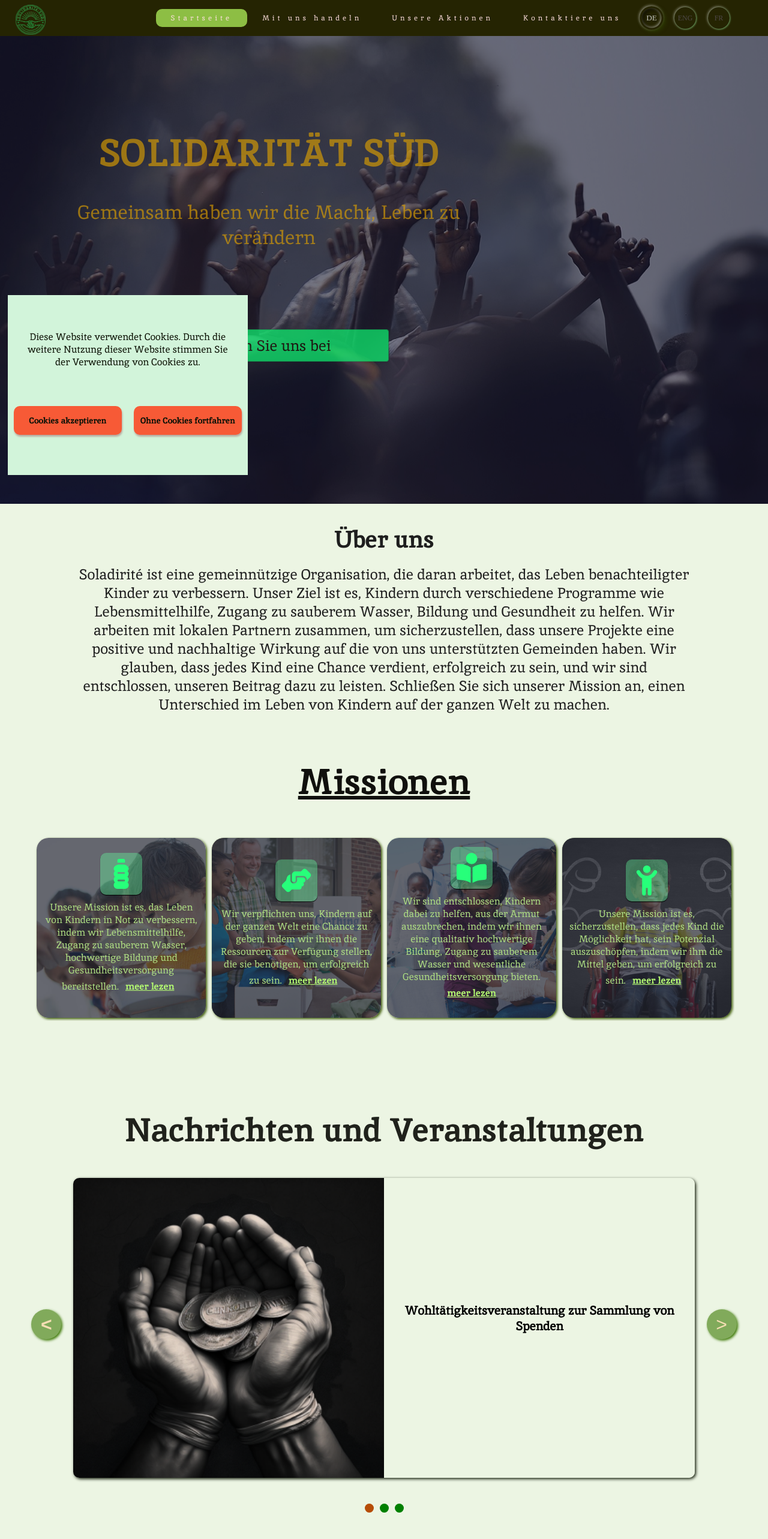
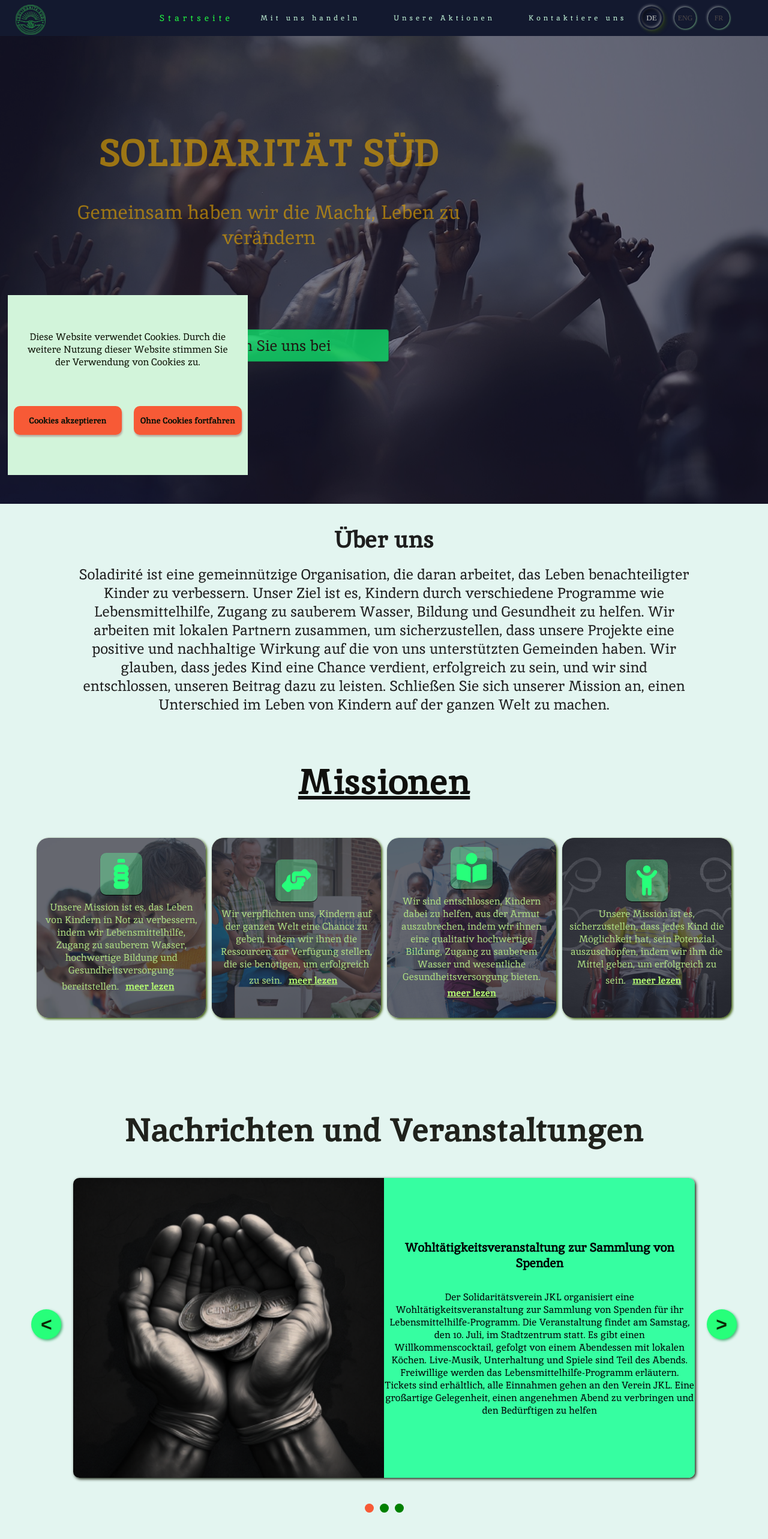
Before and after one commit to slimanej4c/sud, a Next.js app: page / in a window 1280 px wide. Shown: the top 2566 px of the page at 60% size. Built offline with nearby package versions, Linux system fonts and the light colour scheme.

Commit message:
add part89

```diff
--- a/components/accueil/Accueil_part3.js
+++ b/components/accueil/Accueil_part3.js
@@ -148,7 +148,7 @@ export const Accueil_part3 = (props) => {
         {events_text[0][props.langue].map((index)=>{
           let backgroundColor = 'green';
           if (index.id ===currentEvent+1) {
-            backgroundColor = '#B64D07';
+            backgroundColor = '#f75a36';
           }
           return(
             <div className='home-part3-3-index-div' style={{backgroundColor}}>
--- a/components/accueil/Accueil_part4.js
+++ b/components/accueil/Accueil_part4.js
@@ -9,79 +9,81 @@ export const Accueil_part4 = (props) => {
 
     const [currentFigure, setcurrentFigure] = useState(0);
 
-    const [y_init, sety_init] = useState('0%');
+    const [y_init, sety_init] = useState(0);
     const [stop_auto_figure, setstop_auto_figure] = useState(true);
-    const [y_exit_figure, sety_exit_figure] = useState('0%');
+    const [y_exit_figure, sety_exit_figure] = useState(true);
     const [y_init_figure, sety_init_figure] = useState('100%');
 
 
 
     const dragControls = useDragControls();
     useEffect(() => {
-
-
-    }, [y_exit_figure ,dragControls]);
+    console.log(y_exit_figure)
+    { y_exit_figure ? setcurrentFigure((currentFigure - 1 + temoignage_text[0][props.langue].length) % temoignage_text[0][props.langue].length):
+      setcurrentFigure((currentFigure + 1) % temoignage_text[0][props.langue].length);}
+    }, [y_init]);
 
     const change_figure = (myParam) => {
       setstop_auto_figure(false)
+      sety_init(y_init+1)
        if (myParam==="prev"){
          sety_init_figure('-100%')
-        sety_exit_figure('0%')
+        sety_exit_figure(true)
 
-        setcurrentFigure((currentFigure - 1 + temoignage_text[0][props.langue].length) % temoignage_text[0][props.langue].length);
+
 
 
        }
        else{
         sety_init_figure('100%')
-        sety_exit_figure('0%')
-        setcurrentFigure((currentFigure + 1) % temoignage_text[0][props.langue].length);
+        sety_exit_figure(false)
+
 
     };
+
   }
     const handleDragEnd = (event, info) => {
-
+      sety_init(y_init+1)
         sety_exit_figure('0%')
       if (info.offset.x > 50) {
         // if the user has dragged the image by more than 50 pixels to the right, move to the next figure
         sety_init_figure('-100%')
-        sety_exit_figure('0%')
+        sety_exit_figure(true)
 
-        setcurrentFigure((currentFigure - 1 + temoignage_text[0][props.langue].length) % temoignage_text[0][props.langue].length);
 
 
       } else if (info.offset.x < -50) {
         // if the user has dragged the image by more than 50 pixels to the left, move to the previous figure
         sety_init_figure('100%')
-        sety_exit_figure('0%')
-        setcurrentFigure((currentFigure + 1) % temoignage_text[0][props.langue].length);
+        sety_exit_figure(false)
+
 
       }
     };
 
 
 
-    useEffect(() => {
-        const interval = setInterval(() => {
+    // useEffect(() => {
+    //     const interval = setInterval(() => {
 
-        if (stop_auto_figure){
-          setcurrentFigure((currentFigure + 1) % temoignage_text[0][props.langue].length);
-          sety_init('-100%')
-        sety_init_figure('100%')
-        }
+    //     if (stop_auto_figure){
+    //       setcurrentFigure((currentFigure + 1) % temoignage_text[0][props.langue].length);
+    //       sety_init('-100%')
+    //     sety_init_figure('100%')
+    //     }
 
-        }, 6000);
-        return () => clearInterval(interval);
-      }, [currentFigure]);
+    //     }, 6000);
+    //     return () => clearInterval(interval);
+    //   }, []);
 
 
 
 
 
-      const image_figuretVariants = {
+      const image_figuretVariantsr = {
         initial: {
           opacity: 0,
-          x: y_init_figure,
+          x:"-100%",
         },
         animate: {
           opacity: 1,
@@ -92,13 +94,34 @@ export const Accueil_part4 = (props) => {
         },
         exit: {
           opacity: 0,
-          x: y_exit_figure,
+          x:"100%",
           transition: {
             duration: 1,
           },
         },
+
       };
+      const image_figuretVariantsl = {
+        initial: {
+          opacity: 0,
+          x:"100%",
+        },
+        animate: {
+          opacity: 1,
+          x: '0%',
+          transition: {
+            duration: 1,
+          },
+        },
 
+        exit: {
+          opacity: 0,
+          x:"-100%",
+          transition: {
+            duration:0.5,
+          },
+        },
+      };
   return (
     <section className='home-part4'>
     <div className='home-part4-title'>
@@ -106,14 +129,15 @@ export const Accueil_part4 = (props) => {
     </div>
 
     <div className='home-figure'>
+
     <AnimatePresence>
     <motion.figure className="snip1390"
-     variants={image_figuretVariants}
+     variants={y_exit_figure ? image_figuretVariantsr : image_figuretVariantsl}
      initial="initial"
      animate="animate"
      exit="exit"
      key={temoignage_text[0][props.langue][currentFigure].id}
-     /* drag="x" */
+     drag="x"
      dragConstraints={{ left: 0, right: 0 }}
       dragElastic={0.2}
       dragControls={dragControls}
--- a/hocs/Layout.js
+++ b/hocs/Layout.js
@@ -298,7 +298,9 @@ const Nav=()=>{
               variants={itemVariants}
               className={item.to ===lastWord  ? contact_div : other_div}
             >
-              <Link className="nav-link" href={item.to} onClick={() => clicked(item.to)}>
+              <Link className={item.to ===lastWord  ? "nav-link clicked"  : "nav-link"}
+
+              href={item.to} onClick={() => clicked(item.to)}>
                 {item.title}
 
 
@@ -361,6 +363,7 @@ const texts_model = {
            variants={modelVariants}
                 initial="hidden"
                 animate="visible"
+                viewport={{ once: true }}
                 className={'layout-model'} style={{visibility: props.cookies_visible ?  "hidden"  : "visible" }}>
            <div className='txt'>
 
--- a/public/static/text/accueil/actualite_event.js
+++ b/public/static/text/accueil/actualite_event.js
@@ -63,6 +63,7 @@
         title: "Wohltätigkeitsveranstaltung zur Sammlung von Spenden",
         text:
         "Der Solidaritätsverein JKL organisiert eine Wohltätigkeitsveranstaltung zur Sammlung von Spenden für ihr Programm zur Lebensmittelhilfe für die am stärksten gefährdeten Personen unserer Gemeinschaft. Die Veranstaltung findet am Samstag, den 10. Juli, im Stadtzentrum statt. Der Abend beginnt mit einem Willkommenscocktail, gefolgt von einem Abendessen, das von renommierten lokalen Köchen zubereitet wird. Die Teilnehmer können auch Live-Musik, Unterhaltung und Spiele genießen, um während des Abends Preise zu gewinnen. Freiwillige des Vereins werden anwesend sein, um die Details des Lebensmittelhilfeprogramms zu erläutern und wie die bei der Veranstaltung gesammelten Spenden verwendet werden, um den Bedürftigen zu helfen. Tickets für die Veranstaltung sind ab sofort erhältlich und alle Einnahmen gehen direkt an den Verein JKL, um ihr Programm zur Lebensmittelhilfe zu finanzieren. Dies ist eine großartige Gelegenheit, einen angenehmen Abend zu verbringen und gleichzeitig einen Unterschied im Leben der am stärksten gefährdeten Personen unserer Gemeinschaft zu machen.",
+        resume_text:"Der Solidaritätsverein JKL organisiert eine Wohltätigkeitsveranstaltung zur Sammlung von Spenden für ihr Lebensmittelhilfe-Programm. Die Veranstaltung findet am Samstag, den 10. Juli, im Stadtzentrum statt. Es gibt einen Willkommenscocktail, gefolgt von einem Abendessen mit lokalen Köchen. Live-Musik, Unterhaltung und Spiele sind Teil des Abends. Freiwillige werden das Lebensmittelhilfe-Programm erläutern. Tickets sind erhältlich, alle Einnahmen gehen an den Verein JKL. Eine großartige Gelegenheit, einen angenehmen Abend zu verbringen und den Bedürftigen zu helfen",
         image: "/static/images/event1.png",
         },
         {
@@ -70,6 +71,7 @@
         title: "Verteilung von Trinkwasser an bedürftige Kinder",
         text:
         "Der Verein JKL hat eine Kampagne zur Verteilung von Trinkwasser an bedürftige Kinder organisiert. Diese Kampagne zielt darauf ab, Kindern, die in den benachteiligten Gebieten unserer Gemeinschaft keinen Zugang dazu haben, Trinkwasser zur Verfügung zu stellen. Der Verein hat Trinkflaschen in Schulen und Gesundheitszentren in der Region verteilt. Die Mitglieder des Vereins haben auch Informationen über die Bedeutung von Trinkwasser für die Gesundheit bereitgestellt und wie es sicher konsumiert werden kann.",
+        resume_text: "Der Verein JKL hat eine Kampagne zur Verteilung von Trinkwasser an bedürftige Kinder organisiert. Diese Kampagne zielt darauf ab, Kindern, die in den benachteiligten Gebieten unserer Gemeinschaft keinen Zugang dazu haben, Trinkwasser zur Verfügung zu stellen. Der Verein hat Trinkflaschen in Schulen und Gesundheitszentren in der Region verteilt. Die Mitglieder des Vereins haben auch Informationen über die Bedeutung von Trinkwasser für die Gesundheit bereitgestellt und wie es sicher konsumiert werden kann.",
         image: "/static/images/eaux.jpg",
         },
         {
@@ -77,6 +79,7 @@
         title: "Sensibilisierungskampagne für benachteiligte Kinder zur Bildung",
         text:
         "Der Verein JKL hat eine Sensibilisierungskampagne für benachteiligte Kinder in unserer Gemeinschaft gestartet. Diese Kampagne zielt darauf ab, Eltern und Kinder auf die Bedeutung von Bildung für die Zukunft der Kinder aufmerksam zu machen. Die Mitglieder des Vereins haben Workshops für Kinder und Eltern zur Bedeutung von Bildung und wie sie ihren Kindern helfen können, in der Schule erfolgreich zu sein, organisiert. Sie haben auch Schulbedarf an Kinder verteilt, die ihn benötigen.",
+        resume_text:  "Der Verein JKL hat eine Sensibilisierungskampagne für benachteiligte Kinder in unserer Gemeinschaft gestartet. Diese Kampagne zielt darauf ab, Eltern und Kinder auf die Bedeutung von Bildung für die Zukunft der Kinder aufmerksam zu machen. Die Mitglieder des Vereins haben Workshops für Kinder und Eltern zur Bedeutung von Bildung und wie sie ihren Kindern helfen können, in der Schule erfolgreich zu sein, organisiert. Sie haben auch Schulbedarf an Kinder verteilt, die ihn benötigen.",
         image: "/static/images/education.jpg",
         },
         ],
--- a/styles/Layout.css
+++ b/styles/Layout.css
@@ -227,18 +227,26 @@ background-color: #f75a36;
     }
     .nav-link{
      text-decoration: none;
-     color: #FFE0E0;
-     margin: 25px;
+     color: #cbffe0;
+     margin: 28px;
      font-size: 12px;
      letter-spacing:5px;
      font-family:inika_reg;
+
+
+    }
+    .nav-ul .clicked{
+     color: rgb(34, 252, 67);
+
+     scale: 1.2;
+
 
     }
     .item-div{
       display: flex;
       justify-content: center;
       align-items: center;
-
+      color: #f75a36;
       height: 20px;
 
     }
@@ -246,7 +254,7 @@ background-color: #f75a36;
       display: flex;
       justify-content: center;
       align-items: center;
-      background-color: #8dbe44;
+      color: #f75a36;
       height: 30px;
 
       border-radius: 10px;
--- a/styles/accueil/home-part3.css
+++ b/styles/accueil/home-part3.css
@@ -137,6 +137,9 @@
 
 }
 .home-part3-button {
+    display: flex;
+    justify-content: center;
+    align-items: center;
     width: 50px;
     height: 50px;
     text-align: center;
@@ -145,20 +148,20 @@
     position: absolute;
     bottom:0%;
     border: none;
-    box-shadow: 2px 2px 4px 0px rgb(57, 118, 0);
+    background-color: var(--btn_color);
+    color: rgb(11, 40, 2);
+    box-shadow: 2px 2px 4px 0px rgb(72, 177, 118);
+    font-size: 2em;
+    font-weight: bold;
   }
   .home-part3-buttons .prev {
     position: absolute;
-    background-color: var(--button_event_color);
-    color: wheat;
-    font-size: 2em;
-    font-weight: bold;
+
+
     right: 92%;
   }
   .home-part3-buttons .next {
-    background-color: var(--button_event_color);
-    color: wheat;
-    font-size: 2em;
+
     left: 92%;
   }
   @media screen and (max-width: 1100px) {
--- a/styles/globals.css
+++ b/styles/globals.css
@@ -1,11 +1,11 @@
 :root {
 
  margin: auto;
- --navbar_color:#252402;
+ --navbar_color:#13192f;
  --navbar_mobile_color:#424223;
  --navbar_mobile_ul: #ecf5e3;
  --navbar_mobile_click:#81AA5B;
- --mather-color:#ecf5e3;
+ --mather-color:#e3f5f0;
 
 
 
@@ -19,20 +19,20 @@
  --mession-font-big-title-color:rgb(16, 16, 13);
 
  --event-font-big-title-color:#20221c;
- --event-bg-text:#ecf5e3;
+ --event-bg-text:#36fea1;
  --button_event_color:#81AA5B;
 
  --devenir_bene_button:#81AA5B;
-
+--btn_color:rgb(39, 255, 122);
 --figure_snip_bg_color:#81AA5B;
 --figure_blockquote_bg_color:#ecf5e3;
 --figure_text_color:#000000;
 --figure_title_color:#000000;
 
 
- --footer-color:#8dbe44;
+ --footer-color:#13192f;
  --footer-shadow-color:#585e45;
- --footer-font-color:#111b03;
+ --footer-font-color:#8d9e77;
  --footer_font_size_title_700:16px ;
  --footer_font_size_text_700:12px ;
  --footer_font_size_textp_700:11px ;
```
